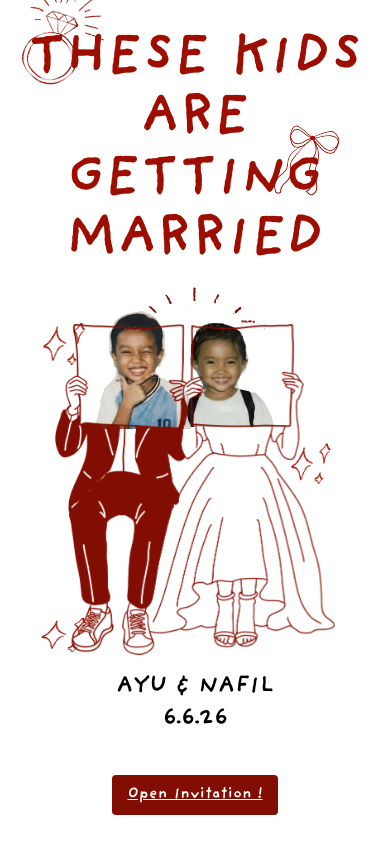
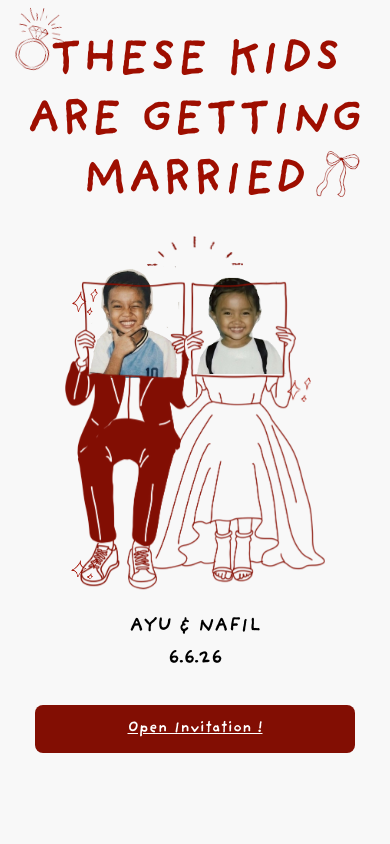
Before and after one commit to fajar035/fe-nafil-kawin, a React (Vite) app: page /open-invitation in a window 390 px wide. Built offline with nearby package versions, Linux system fonts and the light colour scheme.

Commit message:
fix: responsive page open-invitation

```diff
--- a/src/pages/Home/index.jsx
+++ b/src/pages/Home/index.jsx
@@ -55,17 +55,17 @@
     };
   }, []);
 
-  useEffect(() => {
-    const isRefreshing = sessionStorage.getItem("isRefreshing");
+  //   useEffect(() => {
+  //     const isRefreshing = sessionStorage.getItem("isRefreshing");
 
-    if (isRefreshing) {
-      sessionStorage.removeItem("isRefreshing");
+  //     if (isRefreshing) {
+  //       sessionStorage.removeItem("isRefreshing");
 
-      navigate("/open-invitation", {
-        replace: true,
-      });
-    }
-  }, []);
+  //       navigate("/open-invitation", {
+  //         replace: true,
+  //       });
+  //     }
+  //   }, []);
 
   return (
     <div className="w-full min-h-screen py-20 bg-[#f8f8f8] shadow-2xl max-w-105">
@@ -132,7 +132,7 @@
           <TextAnimated text={textName} speed={0.04} duration={0.3} />
         </p>
 
-        <p className="text-center">
+        <p className="">
           <TextAnimated text={textAyat} speed={0.005} />
         </p>
 
--- a/src/pages/open_invitation.js/index.jsx
+++ b/src/pages/open_invitation.js/index.jsx
@@ -1,15 +1,17 @@
 import { useNavigate } from "react-router-dom";
 import useTypingText from "../../Hooks/useTypingText.js";
+import useSound from "../../Hooks/useSound.js";
+
 import { textName, title } from "../../utils/constants.js";
 
-import useSound from "../../Hooks/useSound.js";
+import Pernik1 from "../../assets/Images/pernik1.png";
 import Pernik2 from "../../assets/Images/pernik2.png";
 import Pernik3 from "../../assets/Images/pernik3.png";
 import Pernik4 from "../../assets/Images/pernik4.png";
 import Pernik5 from "../../assets/Images/pernik5.png";
-import Pernik1 from "../../assets/Images/pernik1.png";
+
+import ayu from "../../assets/Images/ayu.png";
 import nafil from "../../assets/Images/napil.png";
-import ayu from "../../assets/Images/ayu.png";
 
 function Index() {
   const navigate = useNavigate();
@@ -19,6 +21,7 @@
     title,
     100,
   );
+
   const { displayed: displayTextName, isDone: isTextNameDone } = useTypingText(
     textName,
     200,
@@ -30,47 +33,53 @@
   };
 
   return (
-    <div className="flex items-center justify-center min-h-screen bg-black">
-      <div className="w-full h-screen overflow-hidden bg-white shadow-2xl max-w-105">
-        <div className="flex flex-col items-center justify-center h-full gap-6 p-4 bg-white">
-          {/* SECTION */}
-          <div className="relative w-full mb-4">
+    <div className="min-h-screen bg-[#f8f8f8]">
+      <div className="max-w-md px-4 py-8 mx-auto sm:max-w-lg">
+        <div className="flex flex-col items-center">
+          {/* ===== HERO ===== */}
+          <div className="relative w-full">
+            {/* DECOR TOP LEFT */}
             <img
               src={Pernik2}
               alt="pernik2"
-              className="absolute -top-11.75 left-2 w-20 rotate-15"
+              className="absolute left-0 w-12 -top-6 sm:w-16 sm:-top-8 rotate-12"
             />
 
+            {/* DECOR TOP RIGHT */}
             <img
               src={Pernik3}
               alt="pernik3"
-              className="absolute top-24.5 right-9.25 w-15 rotate-[7deg]"
+              className="absolute w-10 right-4 top-30 sm:top-30 sm:w-14 rotate-6"
             />
 
-            {/* ===== TITLE (FIXED TYPOGRAPHY LAYOUT) ===== */}
-            <h1 className="text-[55px] font-bold mb-4 text-center text-[#9e0e00] leading-[1.1] relative">
-              {/* placeholder biar layout gak geser */}
-              <span className="invisible select-none">{title}</span>
+            {/* TITLE */}
+            <h1 className="relative mb-6 text-5xl font-bold leading-tight text-center sm:text-5xl text-[#9e0e00]">
+              <span className="invisible">{title}</span>
 
-              {/* typing overlay */}
-              <span className="absolute top-0 left-0 w-full text-center">
+              <span className="absolute top-0 left-0 w-full">
                 {displayTitle}
                 {!isTitleDone && <span className="animate-pulse">|</span>}
               </span>
             </h1>
 
-            <img src={Pernik5} alt="pernik5" className="mx-auto w-30" />
+            {/* ORNAMENT */}
+            <img
+              src={Pernik5}
+              alt="pernik5"
+              className="w-24 mx-auto mb-4 sm:w-28"
+            />
 
-            <div className="relative w-full">
-              {/* FOTO UTAMA (PALING DEPAN) */}
+            {/* PHOTO AREA */}
+            <div className="relative w-[260px] sm:w-[320px] mx-auto">
+              {/* FOTO TENGAH */}
               <img
                 src={Pernik4}
                 alt="pernik4"
-                className="relative z-20 mx-auto w-70"
+                className="relative z-20 w-full"
               />
 
-              {/* NAFIL (BELAKANG) */}
-              <div className="absolute -top-3.75 left-[52.9px] w-35 h-30 overflow-hidden z-0">
+              {/* NAFIL */}
+              <div className="absolute left-0 z-0 w-32 overflow-hidden -top-4 h-28 sm:-left-1 sm:w-42 sm:h-33 sm:-top-4">
                 <img
                   src={nafil}
                   alt="nafil"
@@ -78,8 +87,8 @@
                 />
               </div>
 
-              {/* AYU (BELAKANG JUGA) */}
-              <div className="absolute -top-4.25 right-21.75 w-35 h-30 overflow-hidden z-0">
+              {/* AYU */}
+              <div className="absolute z-0 w-32 overflow-hidden -top-5 right-7 h-28 sm:right-8 sm:w-42 sm:h-33 sm:-top-4">
                 <img
                   src={ayu}
                   alt="ayu"
@@ -87,37 +96,57 @@
                 />
               </div>
 
-              {/* DECORATION */}
+              {/* DECORATION 1 */}
               <img
                 src={Pernik1}
                 alt="pernik1"
-                className="absolute top-0 z-10 w-10 left-7 animate__animated animate__pulse animate__infinite"
+                className="absolute z-10 w-6 top-2 left-2 sm:w-8 animate__animated animate__pulse animate__infinite"
               />
 
+              {/* DECORATION 2 */}
               <img
                 src={Pernik1}
                 alt="pernik1"
-                className="absolute z-10 w-10 top-30 right-10 animate__animated animate__wobble animate__infinite"
+                className="absolute z-10 w-6 right-3 top-24 sm:w-8 animate__animated animate__wobble animate__infinite"
               />
 
+              {/* DECORATION 3 */}
               <img
                 src={Pernik1}
                 alt="pernik1"
-                className="absolute bottom-0 z-10 w-10 left-7 animate__animated animate__rubberBand animate__infinite"
+                className="absolute z-10 w-6 left-2 bottom-2 sm:w-8 animate__animated animate__rubberBand animate__infinite"
               />
             </div>
 
-            <p className="mt-4 text-2xl font-bold text-center text-black">
+            {/* NAMA */}
+            <p className="mt-6 text-xl font-bold text-center text-black sm:text-2xl">
               {displayTextName}
               {!isTextNameDone && <span className="animate-pulse">|</span>}
             </p>
 
-            <p className="text-2xl font-bold text-center text-black">6.6.26</p>
+            {/* TANGGAL */}
+            <p className="mt-1 text-xl font-bold text-center text-black sm:text-2xl">
+              6.6.26
+            </p>
           </div>
 
+          {/* BUTTON */}
           <button
             onClick={goToHome}
-            className="bg-[#820e03] hover:bg-[#6b0c02] text-white font-bold py-2 px-4 rounded underline"
+            className="
+              mt-8
+              w-full
+              max-w-xs
+              rounded-lg
+              bg-[#820e03]
+              px-6
+              py-3
+              font-bold
+              text-white
+              underline
+              transition
+              hover:bg-[#6b0c02]
+            "
           >
             Open Invitation !
           </button>
```
